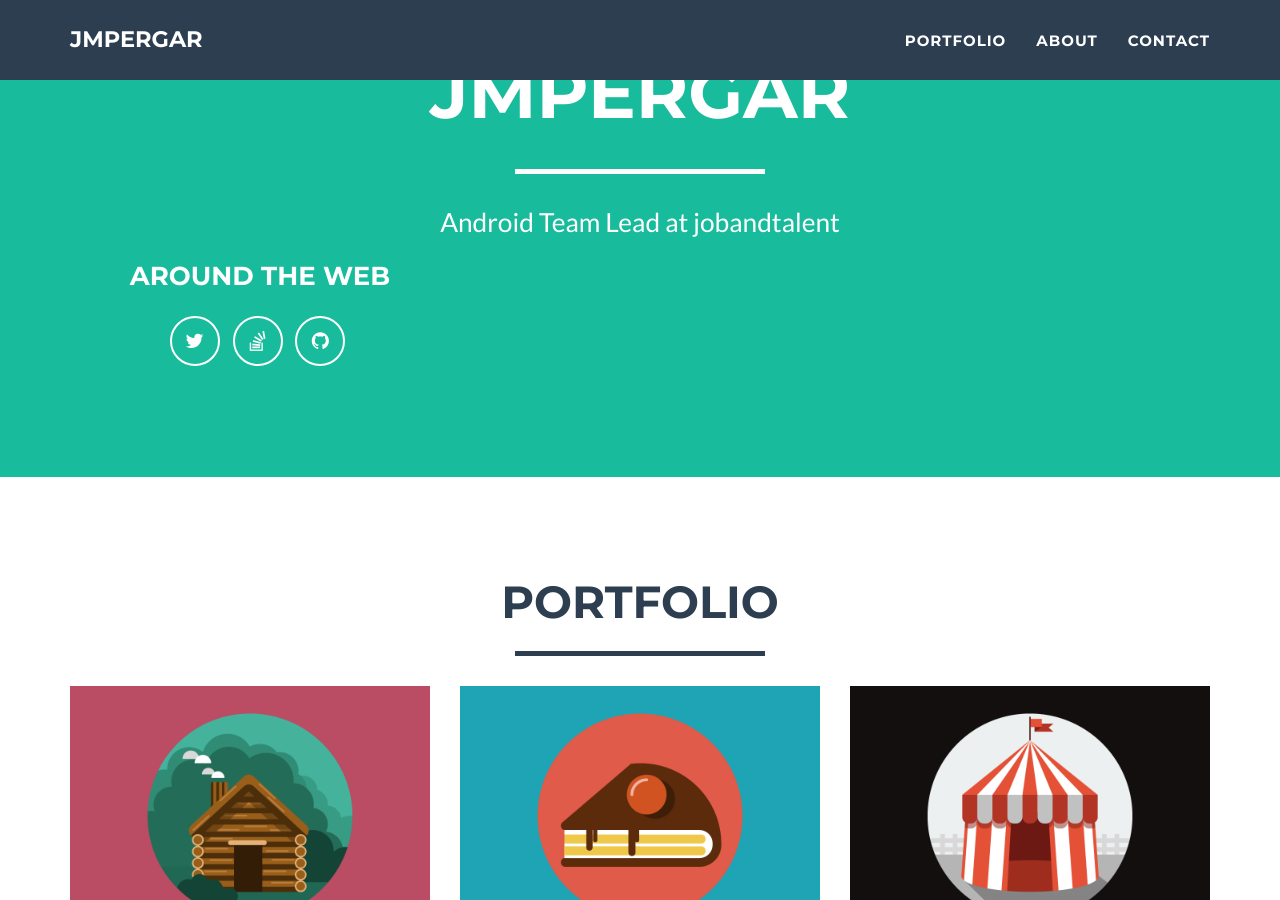
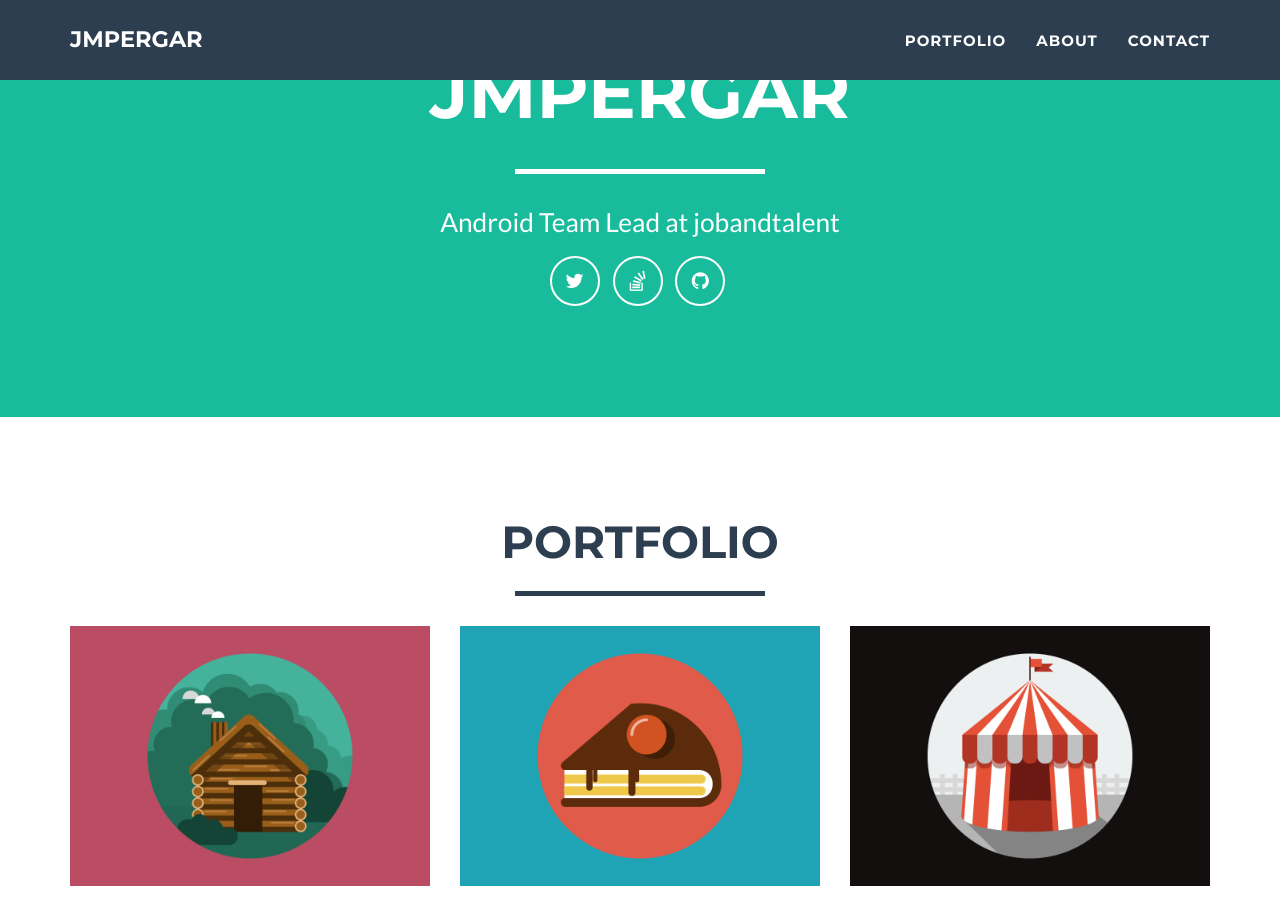
Before and after one commit to JMPergar/jmpergar.github.io, a Jekyll site: the page built from index.html, in a window 1280 px wide and 900 px high, scrolled down 434 px. Built offline with Jekyll 4.4.1, drawn with Linux system fonts in a browser that asks for light colours.

Commit message:
Update header.html

```diff
--- a/_includes/header.html
+++ b/_includes/header.html
@@ -9,14 +9,13 @@
                         <hr class="star-light">
                         <span class="skills">{{ site.skills }}</span>
                     </div>
-                    <div class="footer-col col-md-4">
-                        <h3>{{ site.footer.social }}</h3>
+                    <div class="intro-text">
                         <ul class="list-inline">
                             {% for network in site.social %}
                             <li>
                                 <a href="{{ network.url }}" class="btn-social btn-outline"><i class="fa fa-fw fa-{{ network.title }}"></i></a>
                             </li>
-		                    {% endfor %}
+		            {% endfor %}
                         </ul>
                     </div>
                 </div>
```
